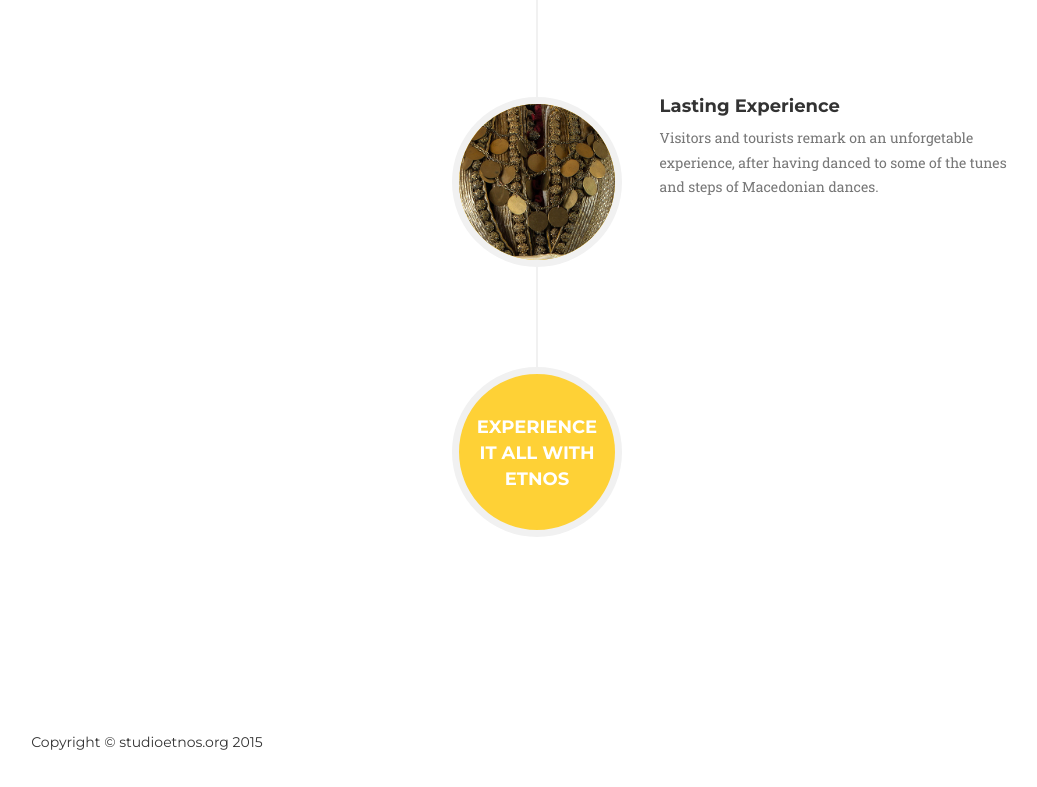
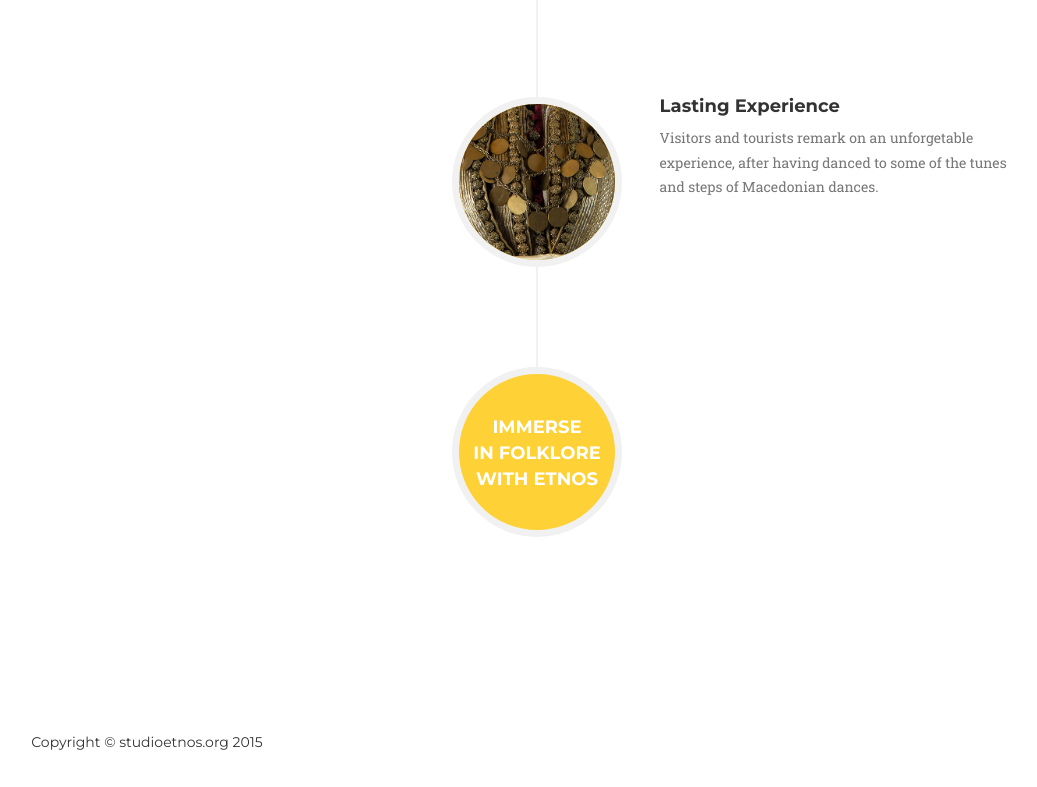
Before and after one commit to novica/etnos, a plain HTML site: page index.html in a window 1280 px wide. Shown: the part 3577-4364 px from the top of the page, without its empty margins (103-1140 px from the left). Drawn offline with nearby package versions, Linux system fonts and the light colour scheme; a web font is replaced by a local one.

Commit message:
Update index.html

```diff
--- a/index.html
+++ b/index.html
@@ -290,9 +290,9 @@
                         </li>
                         <li class="timeline-inverted">
                             <div class="timeline-image">
-                                <h4>Experience
-                                    <br>it all with
-                                    <br>Etnos</h4>
+                                <h4>Immerse
+                                    <br>in Folklore
+                                    <br>with Etnos</h4>
                             </div>
                         </li>
                     </ul>
```
